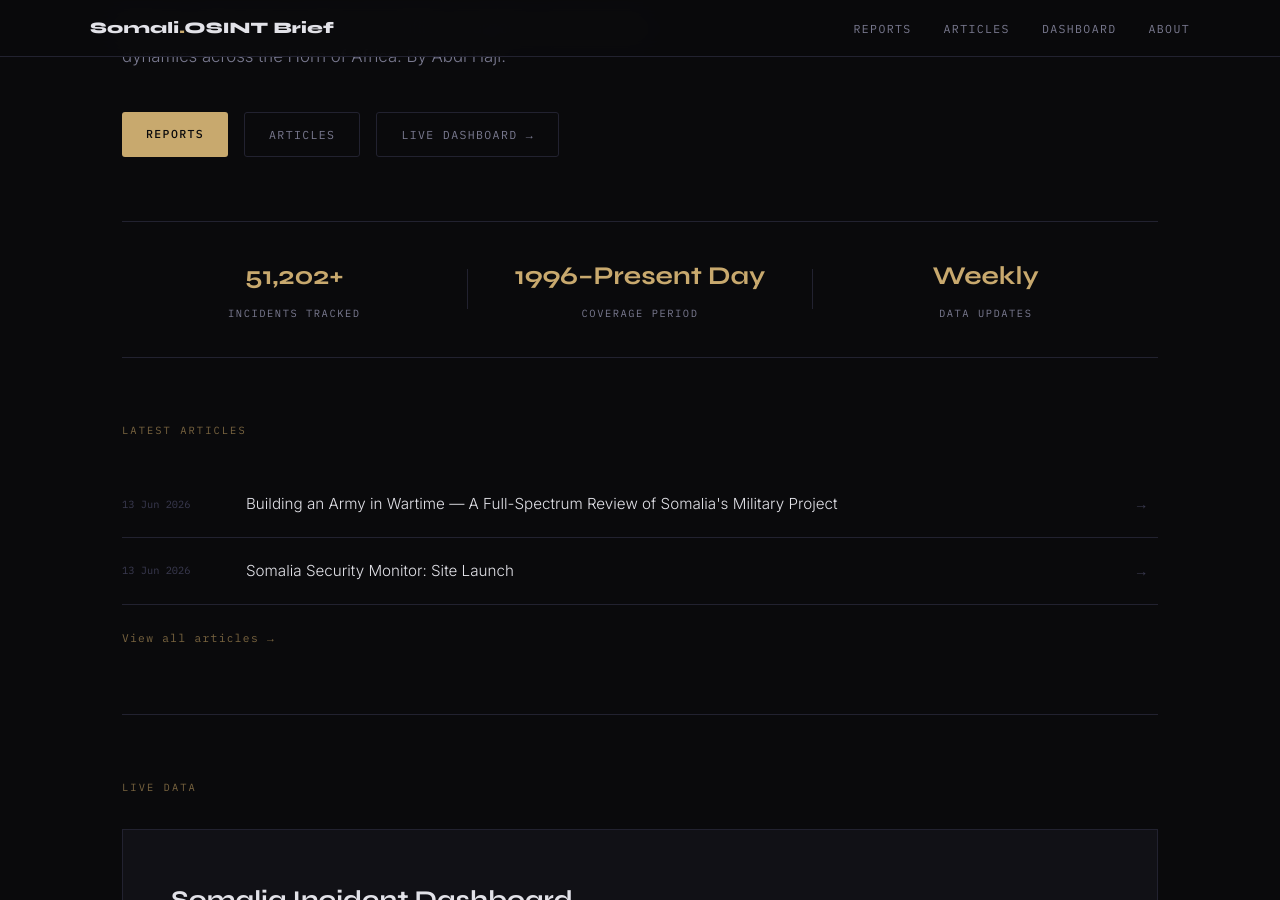
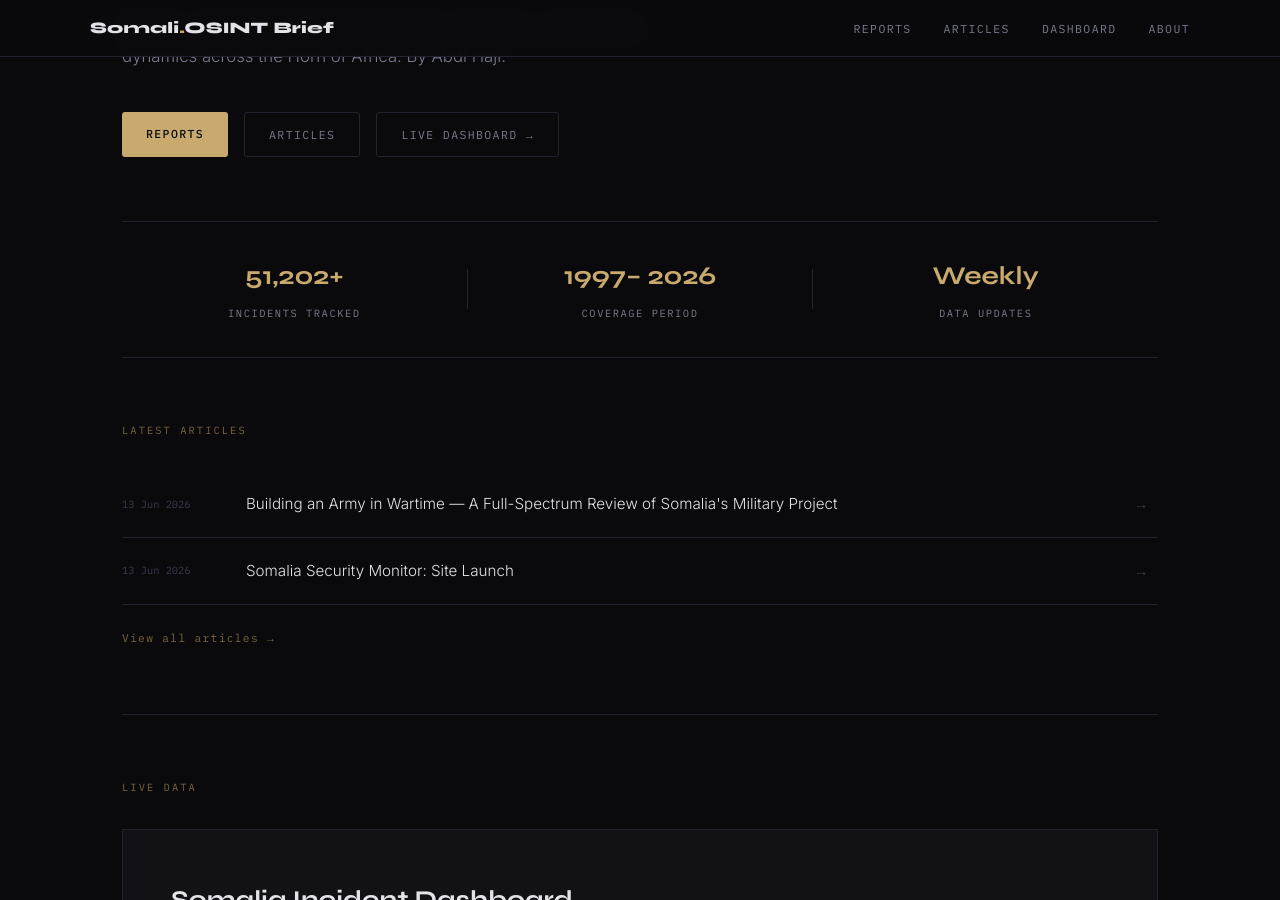
Before and after one commit to abdigh26/abdigh26.github.io, a Jekyll site: the page built from index.html, in a window 1280 px wide and 900 px high, scrolled down 419 px. Built offline with Jekyll 4.4.1, drawn with Linux system fonts in a browser that asks for light colours.

Commit message:
Update index.html

```diff
--- a/index.html
+++ b/index.html
@@ -21,7 +21,7 @@
   </div>
   <div class="stat-divider"></div>
   <div class="stat">
-    <span class="stat-num">1996–Present Day</span>
+    <span class="stat-num">1997– 2026</span>
     <span class="stat-label">Coverage period</span>
   </div>
   <div class="stat-divider"></div>
```
